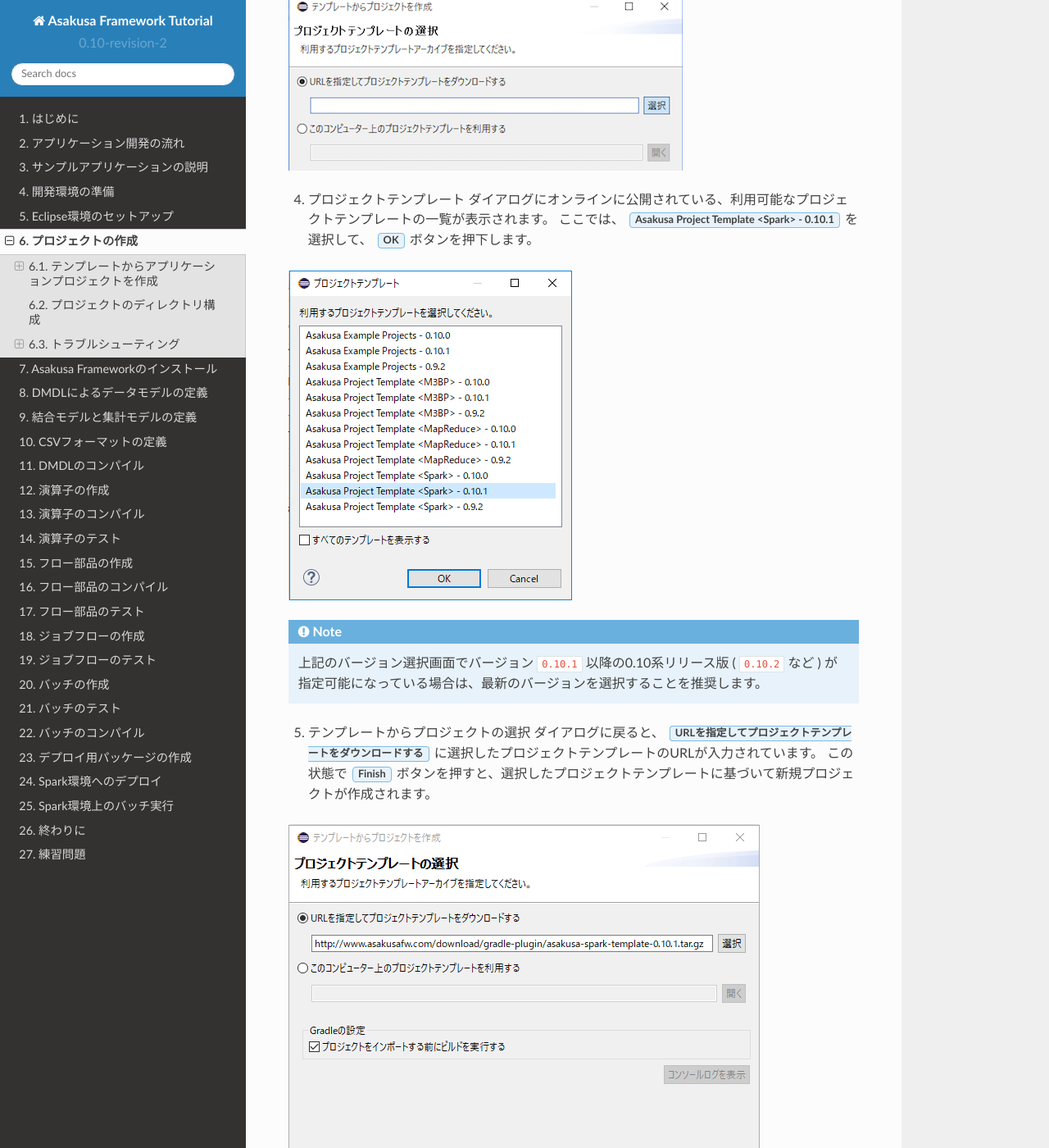
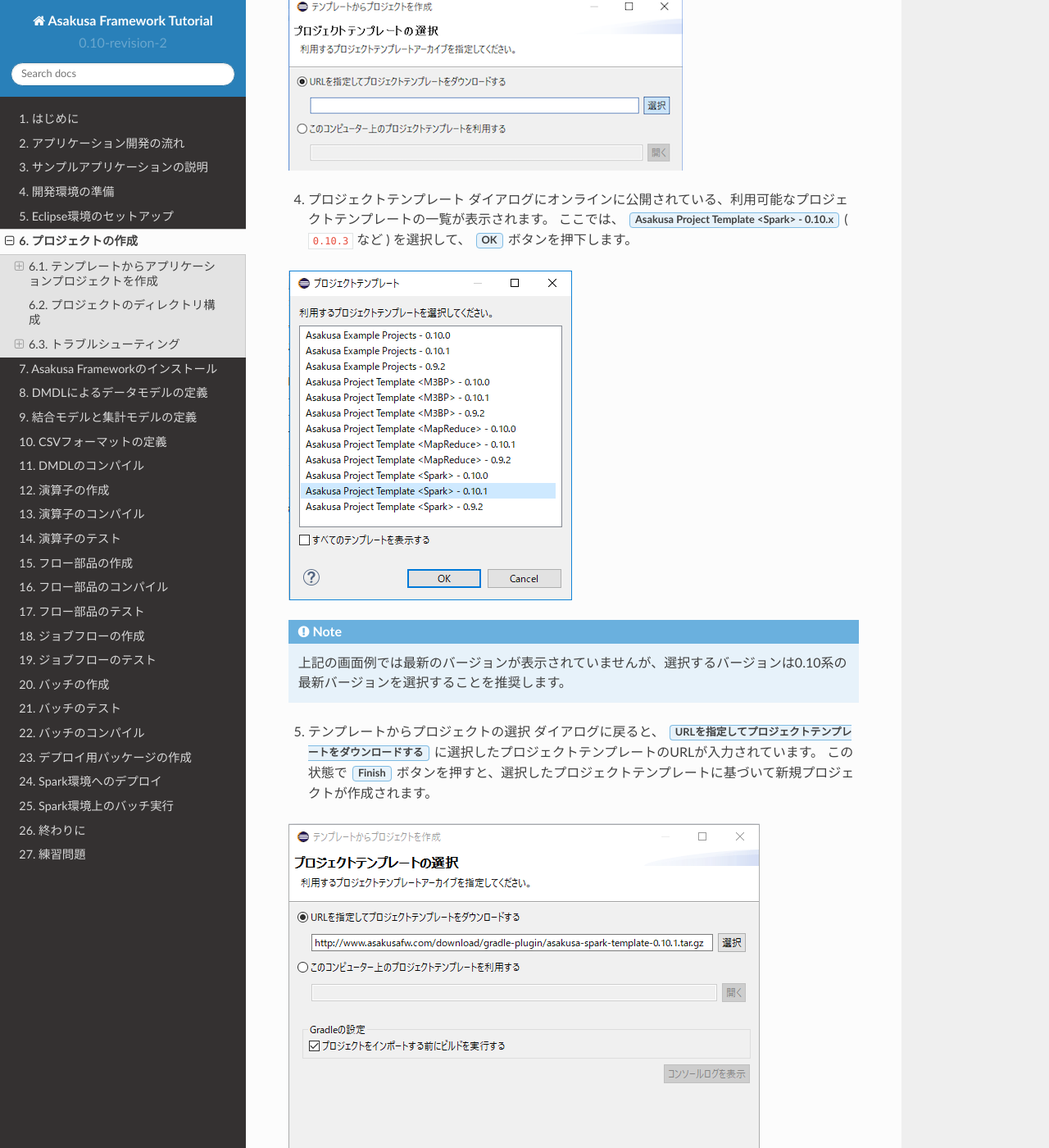
Before and after one commit to asakusafw/asakusafw-basic-tutorial, a Sphinx documentation site: the page built from docs/ja/source/create-project.rst, in a window 1280 px wide and 1400 px high, scrolled down 1293 px. Shown: the whole window at 82% size. Built offline with Sphinx 7.4.7 and the Read the Docs theme 2.0.0, drawn with Linux system fonts in a browser that asks for light colours; some of the changed text lies outside the part shown.

```diff
--- a/docs/ja/source/conf.py
+++ b/docs/ja/source/conf.py
@@ -39,13 +39,13 @@ extensions = [
 [extensions]
 
 extlinks = {
-    'asakusafw': ('https://docs.asakusafw.com/0.10.1/release/ja/html/%s',  None),
+    'asakusafw': ('https://docs.asakusafw.com/0.10.3/release/ja/html/%s',  None),
     'jinrikisha': ('https://docs.asakusafw.com/jinrikisha/ja/html/%s', None),
 }
 
 javadoclinks = {
-    'javadoc': ('https://docs.asakusafw.com/0.10.1/release/api/%s.html', ""),
-    'gradledoc': ('https://docs.asakusafw.com/0.10.1/release/gradle-plugins/%s.html', "")
+    'javadoc': ('https://docs.asakusafw.com/0.10.3/release/api/%s.html', ""),
+    'gradledoc': ('https://docs.asakusafw.com/0.10.3/release/gradle-plugins/%s.html', "")
 }
 
 # Add any paths that contain templates here, relative to this directory.
--- a/docs/ja/source/create-project.rst
+++ b/docs/ja/source/create-project.rst
@@ -32,12 +32,12 @@ Shafuを導入したEclipse環境では、ウィザードに従ってプロジ
 ..  figure:: images/create-project-from-catalog.png
 
 4. プロジェクトテンプレート ダイアログにオンラインに公開されている、利用可能なプロジェクトテンプレートの一覧が表示されます。
-   ここでは、 :guilabel:`Asakusa Project Template <Spark> - 0.10.1` を選択して、 :guilabel:`OK` ボタンを押下します。
+   ここでは、 :guilabel:`Asakusa Project Template <Spark> - 0.10.x` ( ``0.10.3`` など ) を選択して、 :guilabel:`OK` ボタンを押下します。
 
 ..  figure:: images/create-project-select-template.png
 
 ..  note::
-    上記のバージョン選択画面でバージョン ``0.10.1`` 以降の0.10系リリース版 ( ``0.10.2`` など ) が指定可能になっている場合は、最新のバージョンを選択することを推奨します。
+    上記の画面例では最新のバージョンが表示されていませんが、選択するバージョンは0.10系の最新バージョンを選択することを推奨します。
 
 5. テンプレートからプロジェクトの選択 ダイアログに戻ると、 :guilabel:`URLを指定してプロジェクトテンプレートをダウンロードする` に選択したプロジェクトテンプレートのURLが入力されています。
    この状態で :guilabel:`Finish` ボタンを押すと、選択したプロジェクトテンプレートに基づいて新規プロジェクトが作成されます。
@@ -56,7 +56,7 @@ Shafuを導入したEclipse環境では、ウィザードに従ってプロジ
 
 Shafuを導入したEclipse以外の環境を利用する場合は、以下のURLに公開されているプロジェクトテンプレートをダウンロードして展開してください。
 
-* `asakusa-spark-template-0.10.1.tar.gz <http://www.asakusafw.com/download/gradle-plugin/asakusa-spark-template-0.10.1.tar.gz>`_
+* `asakusa-spark-template-0.10.3.tar.gz <http://www.asakusafw.com/download/gradle-plugin/asakusa-spark-template-0.10.3.tar.gz>`_
 
 IDEを利用する場合はこのプロジェクトをIDEにインポートしてください。
 
--- a/docs/ja/source/readme.rst
+++ b/docs/ja/source/readme.rst
@@ -37,7 +37,7 @@ Spark や関連する `Apache Hadoop`_ については本チュートリアル
 ========================
 
 このチュートリアルで扱うサンプルアプリケーションはGitHubで公開しているサンプルアプリケーションプロジェクト
-`example-basic-spark <https://github.com/asakusafw/asakusafw-examples/tree/0.10.1/example-basic-spark>`_ をベースにしています。
+`example-basic-spark <https://github.com/asakusafw/asakusafw-examples/tree/0.10.3/example-basic-spark>`_ をベースにしています。
 完成したソースコードやプロジェクト構成を確認したい場合はこちらも参考にしてください。
 
 ドキュメントについて
```
Also changed, not shown: 2 other files.
